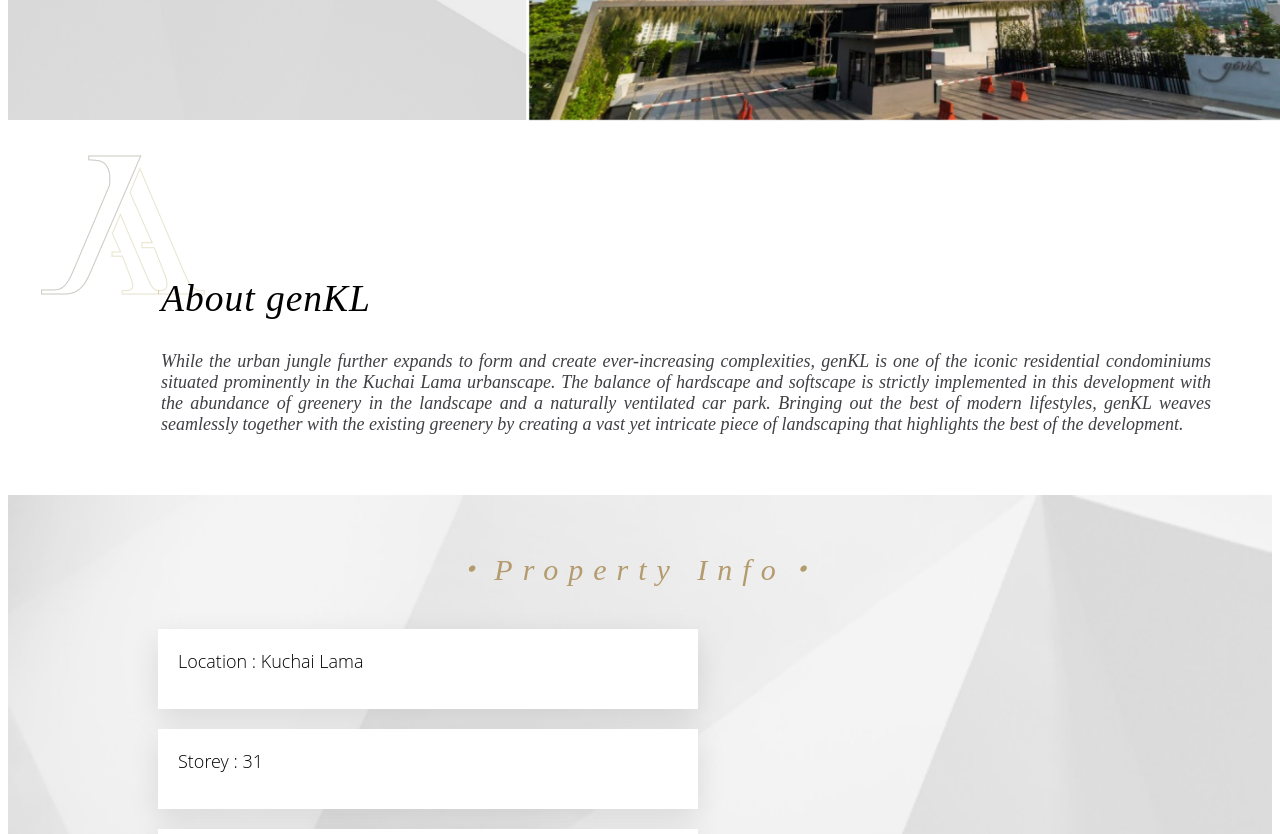
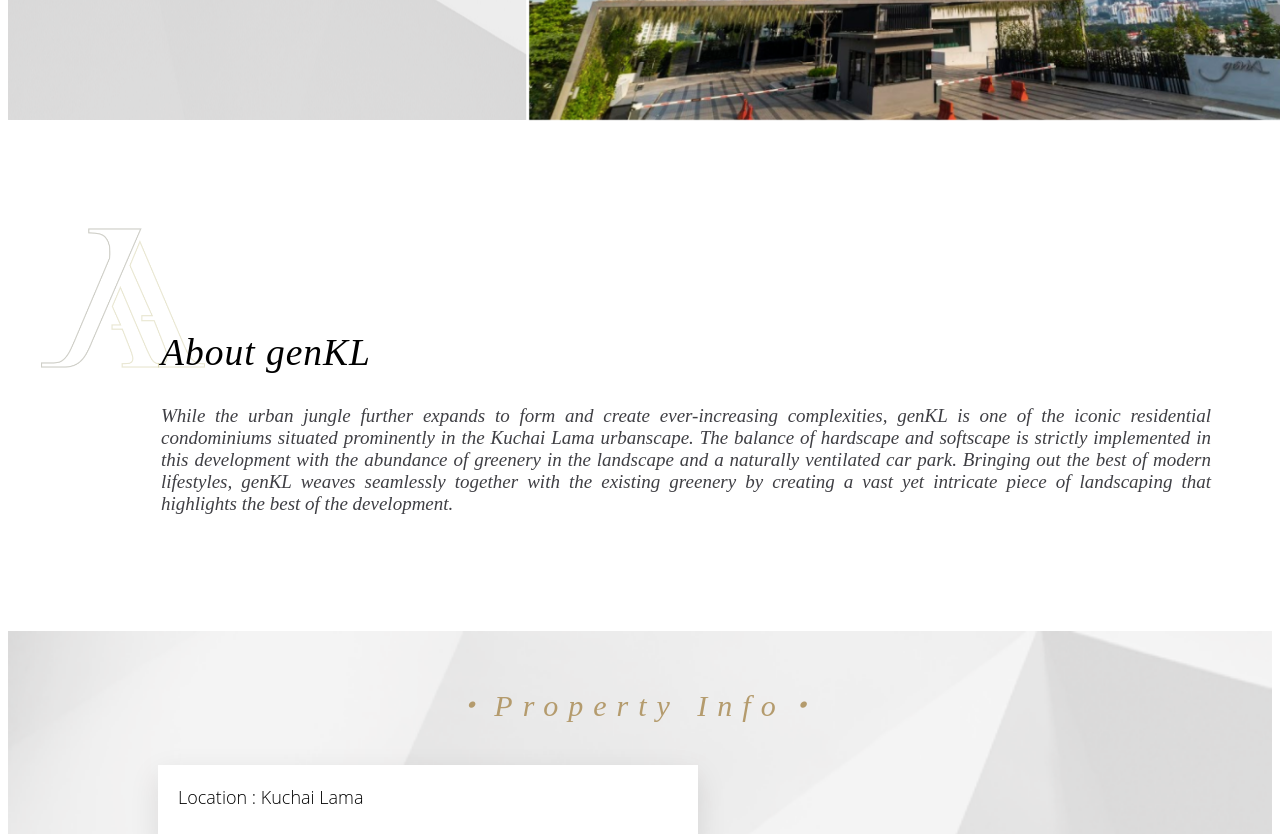
Before and after one commit to jinghuiwie/genkl, a plain HTML site: page index.html in a window 1280 px wide. Shown: the part 560-1394 px from the top of the page. Drawn offline with Linux system fonts and the light colour scheme.

Commit message:
Add files via upload

```diff
--- a/css/components/banner.css
+++ b/css/components/banner.css
@@ -22,10 +22,10 @@
   color:black;
   background-image: url(../../images/greygold.png);
   background-repeat: no-repeat;
-  background-position: 3% 15%;
+  background-position: 3% 29%;
   background-size: 13%;
   margin: -3px 0px;
-  padding: 126px 61px 45px 153px;
+  padding: 180px 61px 100px 153px;
   color: black;
   font-family: 'Cormorant Garamond', serif;
   font-style: italic;
@@ -35,7 +35,7 @@
 .subbanner p{
   text-align: justify;
   color: #3f3f44;
-  font-size: 18px;
+  font-size: 19px;
 }
 
 
--- a/css/components/propertyinfo.css
+++ b/css/components/propertyinfo.css
@@ -5,7 +5,6 @@
  }
 
 .propertylist {
-  margin: 133px 0px 0px 0px;
   list-style-position: inside;
   list-style: none;
   padding: 50px 80px 0px 80px;
```
